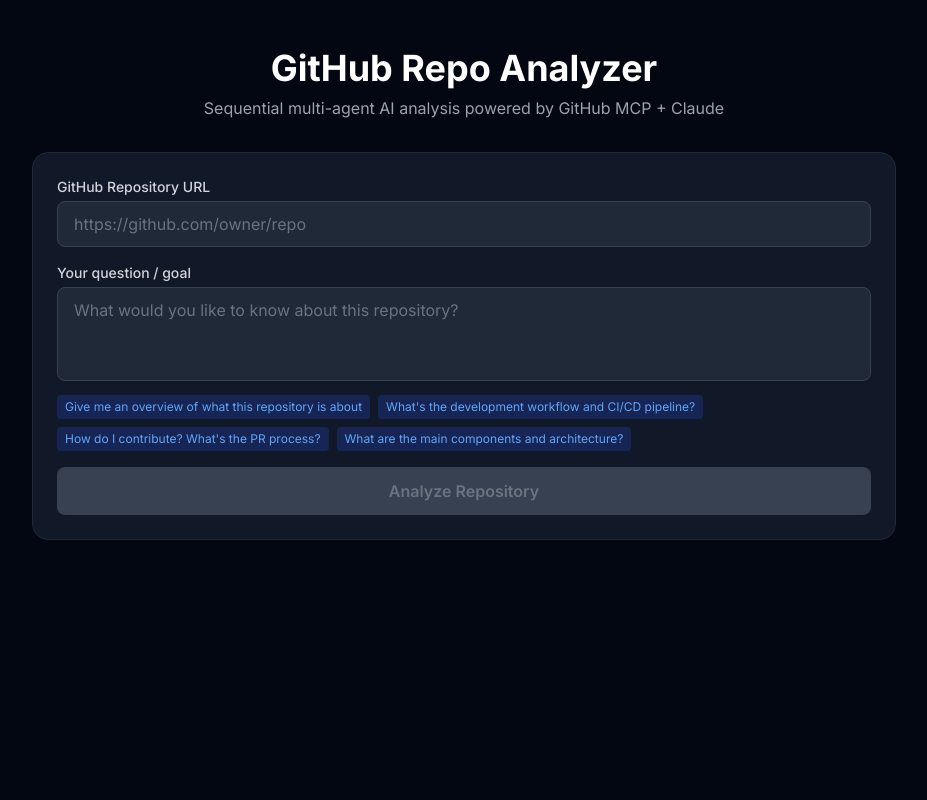
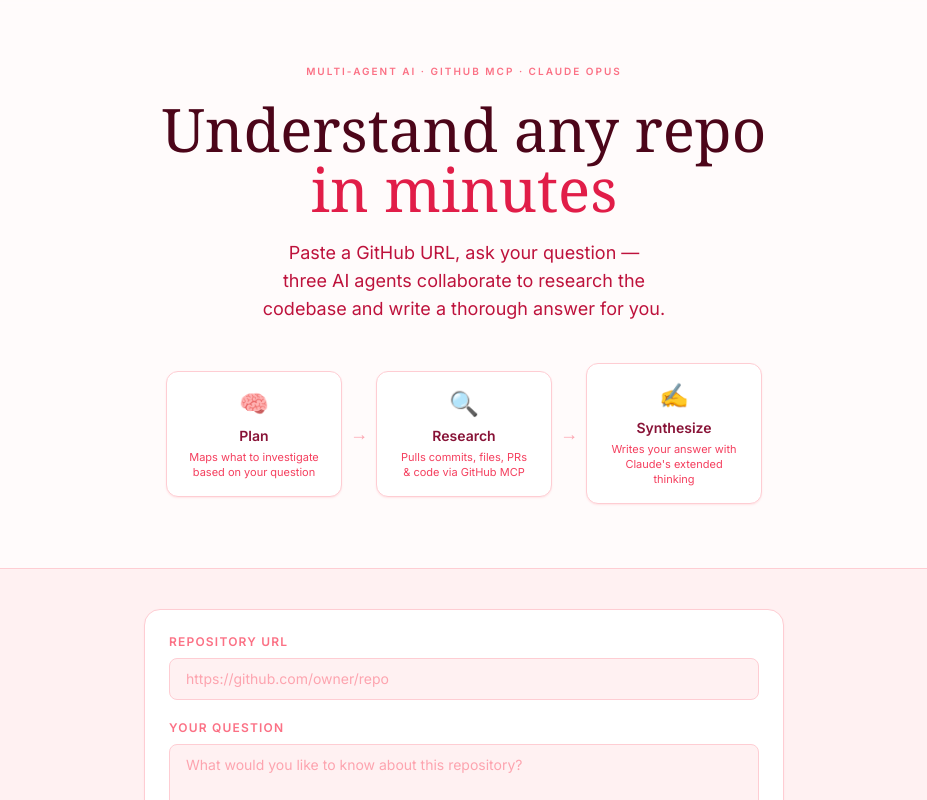
Before and after one commit to QY-25123/RepoPilot, a Next.js app in the folder frontend/: page / in a window 1280 px wide. Shown: the top 800 px of the page, without its empty margins (176-1103 px from the left). Built offline with nearby package versions, Linux system fonts and the light colour scheme.

Commit message:
beautify the frontend layout

```diff
--- a/frontend/app/layout.tsx
+++ b/frontend/app/layout.tsx
@@ -6,7 +6,8 @@
 
 export const metadata: Metadata = {
   title: "GitHub Repo Analyzer",
-  description: "Sequential multi-agent AI analysis of any GitHub repository",
+  description:
+    "Three AI agents collaborate to research any GitHub repository and answer your questions — powered by GitHub MCP and Claude Opus.",
 };
 
 export default function RootLayout({ children }: { children: React.ReactNode }) {
--- a/frontend/app/page.tsx
+++ b/frontend/app/page.tsx
@@ -30,6 +30,24 @@
   complete: "✅",
 };
 
+const PIPELINE_STAGES = [
+  {
+    icon: "🧠",
+    label: "Plan",
+    description: "Maps what to investigate based on your question",
+  },
+  {
+    icon: "🔍",
+    label: "Research",
+    description: "Pulls commits, files, PRs & code via GitHub MCP",
+  },
+  {
+    icon: "✍️",
+    label: "Synthesize",
+    description: "Writes your answer with Claude's extended thinking",
+  },
+];
+
 export default function Home() {
   const [repoUrl, setRepoUrl] = useState("");
   const [goal, setGoal] = useState("");
@@ -60,10 +78,7 @@
       const res = await fetch(`${apiUrl}/analyze`, {
         method: "POST",
         headers: { "Content-Type": "application/json" },
-        body: JSON.stringify({
-          repo_url: repoUrl,
-          goal,
-        }),
+        body: JSON.stringify({ repo_url: repoUrl, goal }),
       });
 
       if (!res.ok) {
@@ -127,21 +142,62 @@
   const hasOutput = events.length > 0 || analysis !== "" || isAnalyzing;
 
   return (
-    <main className="min-h-screen bg-gray-950 text-gray-100">
-      <div className="max-w-4xl mx-auto px-4 py-12 space-y-8">
-        {/* Header */}
-        <div className="text-center">
-          <h1 className="text-4xl font-bold text-white mb-2">GitHub Repo Analyzer</h1>
-          <p className="text-gray-400">
-            Sequential multi-agent AI analysis powered by GitHub MCP + Claude
+    <main className="min-h-screen bg-rose-50 dark:bg-rose-ground-dark text-rose-950 dark:text-rose-50">
+
+      {/* ── Hero ─────────────────────────────────────────── */}
+      <header className="border-b border-rose-200 dark:border-rose-tint-dark bg-white/70 dark:bg-rose-surface-dark/70 backdrop-blur-sm">
+        <div className="max-w-2xl mx-auto px-6 py-16 text-center">
+          <p className="text-[10px] font-semibold tracking-[0.2em] uppercase text-rose-400 dark:text-rose-500 mb-5">
+            Multi-Agent AI · GitHub MCP · Claude Opus
           </p>
+          <h1
+            className="font-serif text-5xl sm:text-6xl font-normal leading-tight text-rose-950 dark:text-rose-50 mb-5"
+            style={{ textWrap: "balance" } as React.CSSProperties}
+          >
+            Understand any repo
+            <br />
+            <em className="text-rose-600 dark:text-rose-400 not-italic">in minutes</em>
+          </h1>
+          <p
+            className="text-rose-700 dark:text-rose-300 text-base sm:text-lg leading-relaxed max-w-md mx-auto"
+            style={{ textWrap: "balance" } as React.CSSProperties}
+          >
+            Paste a GitHub URL, ask your question — three AI agents collaborate
+            to research the codebase and write a thorough answer for you.
+          </p>
+
+          {/* Pipeline diagram */}
+          <div className="flex flex-col sm:flex-row items-center justify-center gap-2 mt-10">
+            {PIPELINE_STAGES.map((stage, i) => (
+              <div key={stage.label} className="flex items-center gap-2">
+                <div className="bg-white dark:bg-rose-tint-dark border border-rose-200 dark:border-rose-rim-dark rounded-xl px-5 py-4 w-44 text-center shadow-sm shadow-rose-100 dark:shadow-none">
+                  <div className="text-2xl mb-1.5">{stage.icon}</div>
+                  <div className="text-sm font-semibold text-rose-900 dark:text-rose-100 mb-1">
+                    {stage.label}
+                  </div>
+                  <div className="text-[11px] leading-snug text-rose-500 dark:text-rose-400">
+                    {stage.description}
+                  </div>
+                </div>
+                {i < PIPELINE_STAGES.length - 1 && (
+                  <span className="text-rose-300 dark:text-rose-700 text-lg hidden sm:block select-none">
+                    →
+                  </span>
+                )}
+              </div>
+            ))}
+          </div>
         </div>
+      </header>
+
+      {/* ── Main content ─────────────────────────────────── */}
+      <div className="max-w-2xl mx-auto px-4 py-10 space-y-6">
 
         {/* Input form */}
-        <section className="bg-gray-900 border border-gray-800 rounded-2xl p-6 space-y-4">
+        <section className="bg-white dark:bg-rose-surface-dark border border-rose-200 dark:border-rose-tint-dark rounded-2xl p-6 space-y-5 shadow-sm shadow-rose-100 dark:shadow-none">
           <div>
-            <label className="block text-sm font-medium text-gray-300 mb-1">
-              GitHub Repository URL
+            <label className="block text-xs font-semibold tracking-widest uppercase text-rose-400 dark:text-rose-500 mb-2">
+              Repository URL
             </label>
             <input
               type="text"
@@ -150,13 +206,13 @@
               onKeyDown={(e) => e.key === "Enter" && canSubmit && analyze()}
               placeholder="https://github.com/owner/repo"
               disabled={isAnalyzing}
-              className="w-full bg-gray-800 border border-gray-700 rounded-lg px-4 py-2.5 text-white placeholder-gray-500 focus:outline-none focus:ring-2 focus:ring-blue-500 disabled:opacity-50"
+              className="w-full bg-rose-50 dark:bg-rose-tint-dark border border-rose-200 dark:border-rose-rim-dark rounded-lg px-4 py-2.5 text-rose-950 dark:text-rose-50 placeholder-rose-300 dark:placeholder-rose-700 focus:outline-none focus:ring-2 focus:ring-rose-400 dark:focus:ring-rose-500 disabled:opacity-50 text-sm transition-shadow"
             />
           </div>
 
           <div>
-            <label className="block text-sm font-medium text-gray-300 mb-1">
-              Your question / goal
+            <label className="block text-xs font-semibold tracking-widest uppercase text-rose-400 dark:text-rose-500 mb-2">
+              Your Question
             </label>
             <textarea
               value={goal}
@@ -164,15 +220,15 @@
               placeholder="What would you like to know about this repository?"
               rows={3}
               disabled={isAnalyzing}
-              className="w-full bg-gray-800 border border-gray-700 rounded-lg px-4 py-2.5 text-white placeholder-gray-500 focus:outline-none focus:ring-2 focus:ring-blue-500 resize-none disabled:opacity-50"
+              className="w-full bg-rose-50 dark:bg-rose-tint-dark border border-rose-200 dark:border-rose-rim-dark rounded-lg px-4 py-2.5 text-rose-950 dark:text-rose-50 placeholder-rose-300 dark:placeholder-rose-700 focus:outline-none focus:ring-2 focus:ring-rose-400 dark:focus:ring-rose-500 resize-none disabled:opacity-50 text-sm transition-shadow"
             />
-            <div className="flex flex-wrap gap-2 mt-2">
+            <div className="flex flex-wrap gap-2 mt-2.5">
               {EXAMPLE_GOALS.map((eg) => (
                 <button
                   key={eg}
                   onClick={() => setGoal(eg)}
                   disabled={isAnalyzing}
-                  className="text-xs text-blue-400 hover:text-blue-300 bg-blue-950 hover:bg-blue-900 px-2 py-1 rounded transition-colors disabled:opacity-40"
+                  className="text-[11px] text-rose-600 dark:text-rose-400 hover:text-rose-700 dark:hover:text-rose-300 bg-rose-50 dark:bg-rose-tint-dark hover:bg-rose-100 dark:hover:bg-rose-rim-dark border border-rose-200 dark:border-rose-rim-dark px-2.5 py-1 rounded-full transition-colors disabled:opacity-40"
                 >
                   {eg}
                 </button>
@@ -183,7 +239,7 @@
           <button
             onClick={analyze}
             disabled={!canSubmit}
-            className="w-full py-3 bg-blue-600 hover:bg-blue-500 disabled:bg-gray-700 disabled:text-gray-500 text-white font-semibold rounded-lg transition-colors focus:outline-none focus:ring-2 focus:ring-blue-500"
+            className="w-full py-3 bg-rose-600 hover:bg-rose-700 active:bg-rose-800 disabled:bg-rose-200 dark:disabled:bg-rose-tint-dark disabled:text-rose-400 dark:disabled:text-rose-700 text-white font-semibold rounded-xl transition-colors focus:outline-none focus:ring-2 focus:ring-rose-400 focus:ring-offset-2 focus:ring-offset-white dark:focus:ring-offset-rose-surface-dark"
           >
             {isAnalyzing ? (
               <span className="flex items-center justify-center gap-2">
@@ -198,36 +254,39 @@
 
         {/* Error */}
         {error && (
-          <div className="bg-red-950 border border-red-800 rounded-xl p-4 text-red-300 text-sm">
-            <strong>Error:</strong> {error}
+          <div className="bg-red-50 dark:bg-red-950/40 border border-red-200 dark:border-red-900 rounded-xl p-4 text-red-700 dark:text-red-300 text-sm">
+            <strong className="font-semibold">Error:</strong> {error}
           </div>
         )}
 
         {/* Pipeline progress + output */}
         {hasOutput && (
           <div className="space-y-4">
+
             {/* Agent steps */}
-            <section className="bg-gray-900 border border-gray-800 rounded-2xl p-5">
-              <h2 className="text-xs font-semibold text-gray-500 uppercase tracking-widest mb-4">
+            <section className="bg-white dark:bg-rose-surface-dark border border-rose-200 dark:border-rose-tint-dark rounded-2xl p-5 shadow-sm shadow-rose-100 dark:shadow-none">
+              <p className="text-[10px] font-semibold tracking-[0.2em] uppercase text-rose-400 dark:text-rose-500 mb-4">
                 Agent Pipeline
-              </h2>
-              <div className="space-y-2.5">
+              </p>
+              <div className="space-y-3">
                 {events.map((ev, i) => {
                   if (ev.type === "status") {
                     return (
                       <div key={i} className="flex items-start gap-3 text-sm">
-                        <span className="text-base leading-tight">
+                        <span className="text-base leading-none mt-0.5">
                           {STEP_ICONS[ev.step ?? ""] ?? "⚙️"}
                         </span>
-                        <span className="text-gray-300">{ev.message}</span>
+                        <span className="text-rose-800 dark:text-rose-200">{ev.message}</span>
                       </div>
                     );
                   }
                   if (ev.type === "plan") {
                     return (
-                      <div key={i} className="ml-7 space-y-1">
-                        <p className="text-xs text-gray-500 font-medium">Research plan</p>
-                        <pre className="text-xs text-gray-400 bg-gray-800 rounded-lg p-3 whitespace-pre-wrap leading-relaxed">
+                      <div key={i} className="ml-7 space-y-1.5">
+                        <p className="text-[10px] font-semibold tracking-widest uppercase text-rose-400 dark:text-rose-500">
+                          Research plan
+                        </p>
+                        <pre className="text-xs text-rose-700 dark:text-rose-300 bg-rose-50 dark:bg-rose-tint-dark border border-rose-100 dark:border-rose-rim-dark rounded-lg p-3 whitespace-pre-wrap leading-relaxed overflow-x-auto">
                           {(ev.content ?? "").slice(0, 600)}
                           {(ev.content ?? "").length > 600 && "…"}
                         </pre>
@@ -241,13 +300,15 @@
                       .join(", ");
                     return (
                       <div key={i} className="flex items-start gap-3 text-sm ml-7">
-                        <span className="text-gray-500 shrink-0">›</span>
-                        <span className="text-gray-400">
-                          <code className="text-blue-400 bg-blue-950 px-1 py-0.5 rounded text-xs">
+                        <span className="text-rose-300 dark:text-rose-700 shrink-0 mt-0.5">›</span>
+                        <span>
+                          <code className="text-rose-600 dark:text-rose-400 bg-rose-50 dark:bg-rose-tint-dark border border-rose-100 dark:border-rose-rim-dark px-1.5 py-0.5 rounded text-xs font-mono">
                             {ev.tool}
                           </code>
                           {inputStr && (
-                            <span className="text-gray-600 text-xs"> ({inputStr})</span>
+                            <span className="text-rose-400 dark:text-rose-600 text-xs ml-1.5">
+                              ({inputStr})
+                            </span>
                           )}
                         </span>
                       </div>
@@ -255,8 +316,8 @@
                   }
                   if (ev.type === "tool_result") {
                     return (
-                      <div key={i} className="flex items-start gap-3 text-xs ml-9 text-gray-600">
-                        <span>↳ received {(ev.chars ?? 0).toLocaleString()} chars</span>
+                      <div key={i} className="flex items-start gap-3 text-xs ml-10 text-rose-400 dark:text-rose-600">
+                        <span className="tabular-nums">↳ {(ev.chars ?? 0).toLocaleString()} chars received</span>
                       </div>
                     );
                   }
@@ -264,8 +325,8 @@
                 })}
 
                 {isAnalyzing && currentStep && currentStep !== "complete" && (
-                  <div className="flex items-center gap-2 text-sm text-blue-400 ml-7">
-                    <span className="w-1.5 h-1.5 rounded-full bg-blue-400 animate-pulse" />
+                  <div className="flex items-center gap-2 text-sm text-rose-500 dark:text-rose-400 ml-7">
+                    <span className="w-1.5 h-1.5 rounded-full bg-rose-400 dark:bg-rose-500 animate-pulse" />
                     <span>Working…</span>
                   </div>
                 )}
@@ -274,14 +335,14 @@
 
             {/* Streaming analysis */}
             {analysis && (
-              <section className="bg-gray-900 border border-gray-800 rounded-2xl p-5">
-                <h2 className="text-xs font-semibold text-gray-500 uppercase tracking-widest mb-4">
+              <section className="bg-white dark:bg-rose-surface-dark border border-rose-200 dark:border-rose-tint-dark rounded-2xl p-5 shadow-sm shadow-rose-100 dark:shadow-none">
+                <p className="text-[10px] font-semibold tracking-[0.2em] uppercase text-rose-400 dark:text-rose-500 mb-4">
                   Analysis
-                </h2>
-                <div className="text-gray-200 text-sm leading-relaxed whitespace-pre-wrap">
+                </p>
+                <div className="text-rose-900 dark:text-rose-100 text-sm leading-relaxed whitespace-pre-wrap">
                   {analysis}
                   {isAnalyzing && currentStep === "synthesizing" && (
-                    <span className="inline-block w-2 h-4 bg-blue-400 ml-0.5 align-text-bottom animate-pulse" />
+                    <span className="inline-block w-2 h-4 bg-rose-400 ml-0.5 align-text-bottom animate-pulse" />
                   )}
                 </div>
               </section>
--- a/frontend/tailwind.config.ts
+++ b/frontend/tailwind.config.ts
@@ -1,12 +1,25 @@
 import type { Config } from "tailwindcss";
 
 const config: Config = {
+  darkMode: "media",
   content: [
     "./pages/**/*.{js,ts,jsx,tsx,mdx}",
     "./components/**/*.{js,ts,jsx,tsx,mdx}",
     "./app/**/*.{js,ts,jsx,tsx,mdx}",
   ],
-  theme: { extend: {} },
+  theme: {
+    extend: {
+      colors: {
+        "rose-ground-dark": "#170610",
+        "rose-surface-dark": "#27101C",
+        "rose-tint-dark": "#3D1828",
+        "rose-rim-dark": "#5C2038",
+      },
+      fontFamily: {
+        serif: ["Georgia", "Cambria", '"Times New Roman"', "Times", "serif"],
+      },
+    },
+  },
   plugins: [],
 };
 
```
Also changed, not shown: frontend/tsconfig.json (+25 -5 lines), frontend/next-env.d.ts (added), 2 other files (tests, documents, lock files or other folders).
